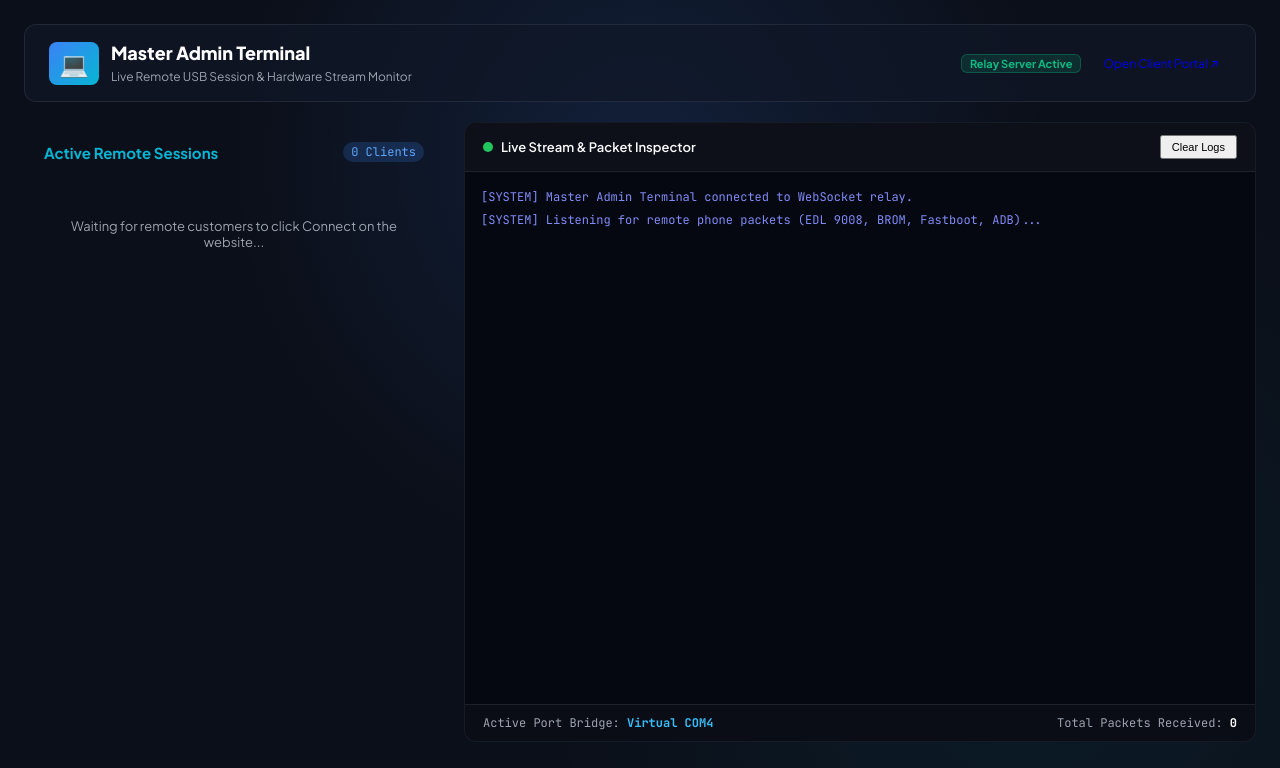
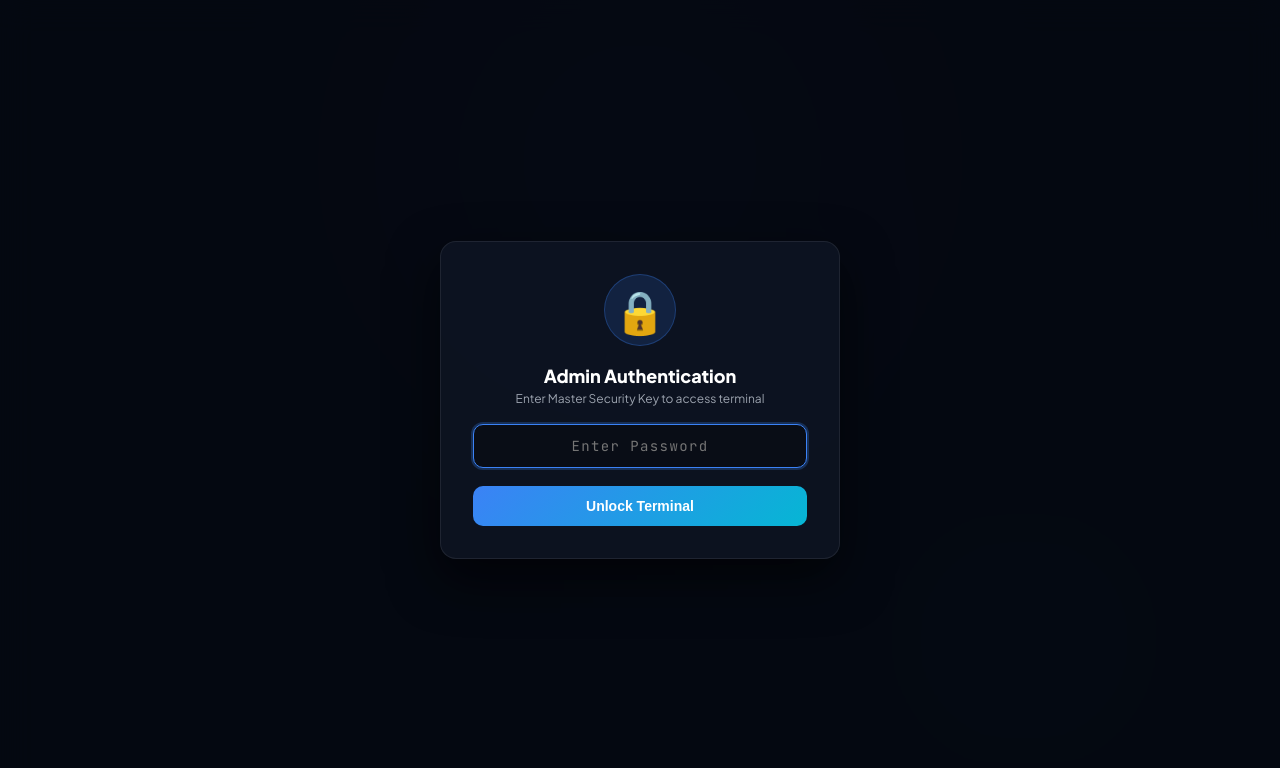
Before and after one commit to ershivshankar/USB_Redirect, a website: page admin.html in a window 1280 px wide. Drawn offline with Linux system fonts and the light colour scheme.

Commit message:
Secure Admin Terminal with master password authentication

```diff
--- a/admin.html
+++ b/admin.html
@@ -108,10 +108,100 @@
             font-family: var(--mono);
             color: var(--text-dim);
         }
+
+        /* Auth Modal */
+        .auth-overlay {
+            position: fixed;
+            inset: 0;
+            background: rgba(5, 8, 17, 0.92);
+            backdrop-filter: blur(16px);
+            display: flex;
+            justify-content: center;
+            align-items: center;
+            z-index: 999;
+        }
+        .auth-card {
+            background: var(--card-bg);
+            border: 1px solid var(--border);
+            border-radius: 16px;
+            padding: 32px;
+            max-width: 400px;
+            width: 100%;
+            display: flex;
+            flex-direction: column;
+            align-items: center;
+            gap: 18px;
+            box-shadow: 0 20px 50px rgba(0, 0, 0, 0.6);
+        }
+        .auth-icon {
+            font-size: 42px;
+            background: rgba(59, 130, 246, 0.15);
+            border: 1px solid rgba(59, 130, 246, 0.3);
+            width: 72px;
+            height: 72px;
+            border-radius: 50%;
+            display: flex;
+            align-items: center;
+            justify-content: center;
+        }
+        .auth-input {
+            width: 100%;
+            background: #090d16;
+            border: 1px solid var(--border);
+            border-radius: 10px;
+            padding: 12px 16px;
+            color: #fff;
+            font-family: var(--mono);
+            font-size: 14px;
+            outline: none;
+            text-align: center;
+            letter-spacing: 0.1em;
+        }
+        .auth-input:focus {
+            border-color: var(--accent);
+            box-shadow: 0 0 0 2px rgba(59, 130, 246, 0.25);
+        }
+        .auth-btn {
+            width: 100%;
+            padding: 12px;
+            border-radius: 10px;
+            background: linear-gradient(135deg, #3b82f6, #06b6d4);
+            color: #fff;
+            font-weight: 700;
+            font-size: 14px;
+            border: none;
+            cursor: pointer;
+            transition: all 0.2s;
+        }
+        .auth-btn:hover {
+            filter: brightness(1.1);
+        }
+        .auth-error {
+            color: #f87171;
+            font-size: 12px;
+            font-weight: 600;
+            display: none;
+        }
     </style>
 </head>
 <body style="display: block; padding: 24px;">
-    <div class="admin-layout">
+
+    <!-- Password Auth Overlay -->
+    <div class="auth-overlay" id="authOverlay">
+        <div class="auth-card">
+            <div class="auth-icon">🔒</div>
+            <div style="text-align: center;">
+                <h2 style="font-size: 18px; font-weight: 800; color: #fff;">Admin Authentication</h2>
+                <p style="font-size: 12px; color: var(--text-dim); margin-top: 4px;">Enter Master Security Key to access terminal</p>
+            </div>
+            <input type="password" id="authPassword" class="auth-input" placeholder="Enter Password" autofocus>
+            <div class="auth-error" id="authError">Invalid Security Password</div>
+            <button id="btnUnlockAdmin" class="auth-btn">Unlock Terminal</button>
+        </div>
+    </div>
+
+    <!-- Protected Admin Terminal Layout -->
+    <div class="admin-layout" id="adminMainContent" style="display: none;">
         <!-- Top Nav -->
         <header class="top-bar" style="background: var(--card-bg); border: 1px solid var(--border); padding: 16px 24px; border-radius: 12px; display: flex; justify-content: space-between; align-items: center;">
             <div class="brand" style="display: flex; align-items: center; gap: 12px;">
@@ -123,7 +213,7 @@
             </div>
             <div style="display: flex; gap: 10px; align-items: center;">
                 <span class="session-tag" id="masterStatus">Relay Server Active</span>
-                <a href="/" target="_blank" class="btn btn-outline" style="text-decoration: none; padding: 6px 12px; font-size: 12px;">Open Client Portal ↗</a>
+                <button id="btnLogout" class="btn btn-outline" style="padding: 6px 12px; font-size: 12px; cursor: pointer;">Logout 🔒</button>
             </div>
         </header>
 
@@ -167,12 +257,56 @@
     </div>
 
     <script>
+        const AUTH_KEY = "23UEIT0051@Shiva";
+        const authOverlay = document.getElementById('authOverlay');
+        const authPassword = document.getElementById('authPassword');
+        const authError = document.getElementById('authError');
+        const btnUnlockAdmin = document.getElementById('btnUnlockAdmin');
+        const adminMainContent = document.getElementById('adminMainContent');
+        const btnLogout = document.getElementById('btnLogout');
+
         const consoleEl = document.getElementById('adminConsole');
         const sessionListEl = document.getElementById('sessionList');
         const clientCountBadge = document.getElementById('clientCountBadge');
         const adminTotalPkts = document.getElementById('adminTotalPkts');
         let pktCount = 0;
         let sessions = new Map();
+        let ws = null;
+
+        function checkAuth() {
+            if (sessionStorage.getItem('admin_token') === AUTH_KEY) {
+                authOverlay.style.display = 'none';
+                adminMainContent.style.display = 'flex';
+                initWebSocket();
+            } else {
+                authOverlay.style.display = 'flex';
+                adminMainContent.style.display = 'none';
+            }
+        }
+
+        btnUnlockAdmin.addEventListener('click', doAuth);
+        authPassword.addEventListener('keydown', (e) => {
+            if (e.key === 'Enter') doAuth();
+        });
+
+        function doAuth() {
+            const val = authPassword.value.trim();
+            if (val === AUTH_KEY) {
+                sessionStorage.setItem('admin_token', AUTH_KEY);
+                authError.style.display = 'none';
+                checkAuth();
+            } else {
+                authError.style.display = 'block';
+                authPassword.value = '';
+                authPassword.focus();
+            }
+        }
+
+        btnLogout.addEventListener('click', () => {
+            sessionStorage.removeItem('admin_token');
+            if (ws) ws.close();
+            location.reload();
+        });
 
         function log(msg, type = 'data') {
             const time = new Date().toLocaleTimeString();
@@ -188,15 +322,15 @@
             log('Admin console cleared.', 'sys');
         });
 
-        // WebSocket Connection to Backend
+        function initWebSocket() {
             const proto = window.location.protocol === 'https:' ? 'wss:' : 'ws:';
             const wsUrl = `${proto}//${window.location.host || 'localhost:3000'}`;
-        const ws = new WebSocket(wsUrl);
+            ws = new WebSocket(wsUrl);
             ws.binaryType = 'arraybuffer';
 
             ws.onopen = () => {
-            log('Connected to Master Relay Server.', 'conn');
-            ws.send(JSON.stringify({ type: 'ADMIN_INIT', role: 'MASTER_CONSOLE' }));
+                log('Authenticated & connected to Master Relay Server.', 'conn');
+                ws.send(JSON.stringify({ type: 'ADMIN_INIT', token: AUTH_KEY, role: 'MASTER_CONSOLE' }));
             };
 
             ws.onmessage = (event) => {
@@ -225,6 +359,7 @@
                     log(`[USB DATA RX] Streamed ${len} bytes from remote device`, 'data');
                 }
             };
+        }
 
         function addSession(msg) {
             sessions.set(msg.sessionId, msg);
@@ -268,6 +403,9 @@
                 sessionListEl.appendChild(item);
             });
         }
+
+        // Run check on load
+        checkAuth();
     </script>
 </body>
 </html>
```
Also changed, not shown: server.js (+9 -2 lines). Lines whose indentation alone changed are shown as unchanged.
